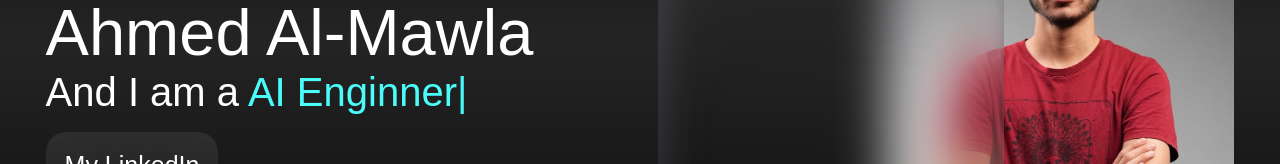
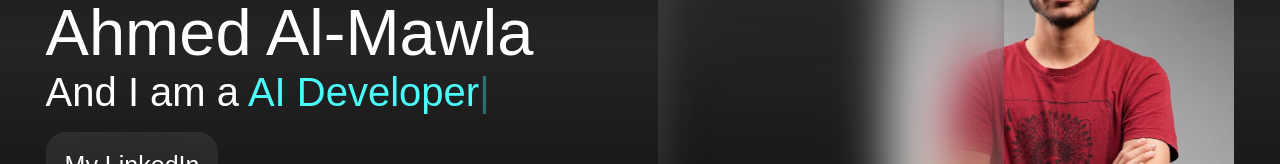
Before and after one commit to ahmed-raed/Portfolio, a Next.js app: page / in a window 1280 px wide. Shown: the part 357-521 px from the top of the page. Built offline with nearby package versions, Linux system fonts and the light colour scheme; a web font is replaced by a local one.

Commit message:
Job title changed

```diff
--- a/app/page.js
+++ b/app/page.js
@@ -10,7 +10,7 @@ import ai from "../public/assets/ai.png";
 import coding from "../public/assets/coding.png";
 
 export default function Home() {
-  const strings = ["Web Developer", "AI Enginner", "Technical Consultant"];
+  const strings = ["Web Developer", "AI Developer", "Technical Consultant"];
 
   return (
     <>
```
